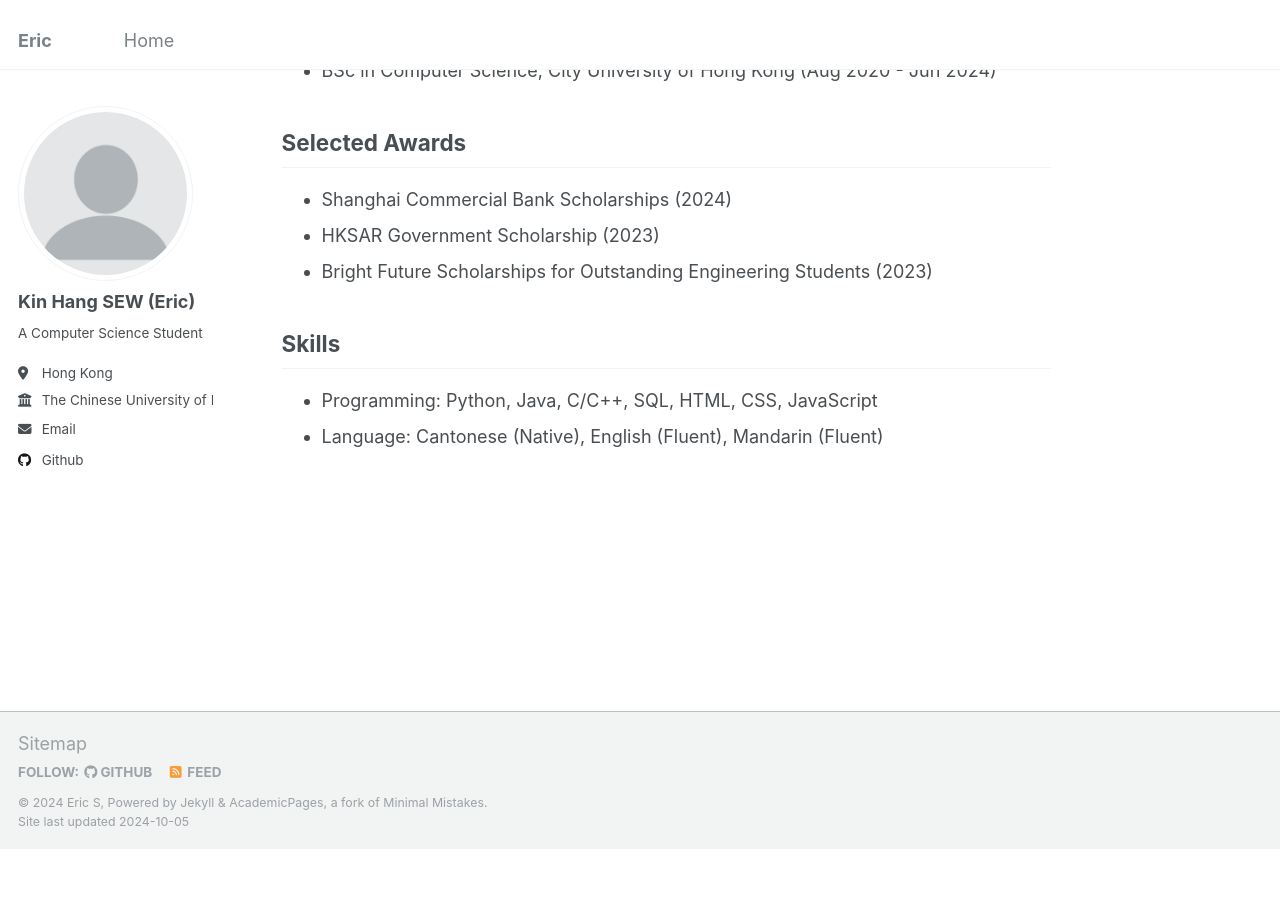
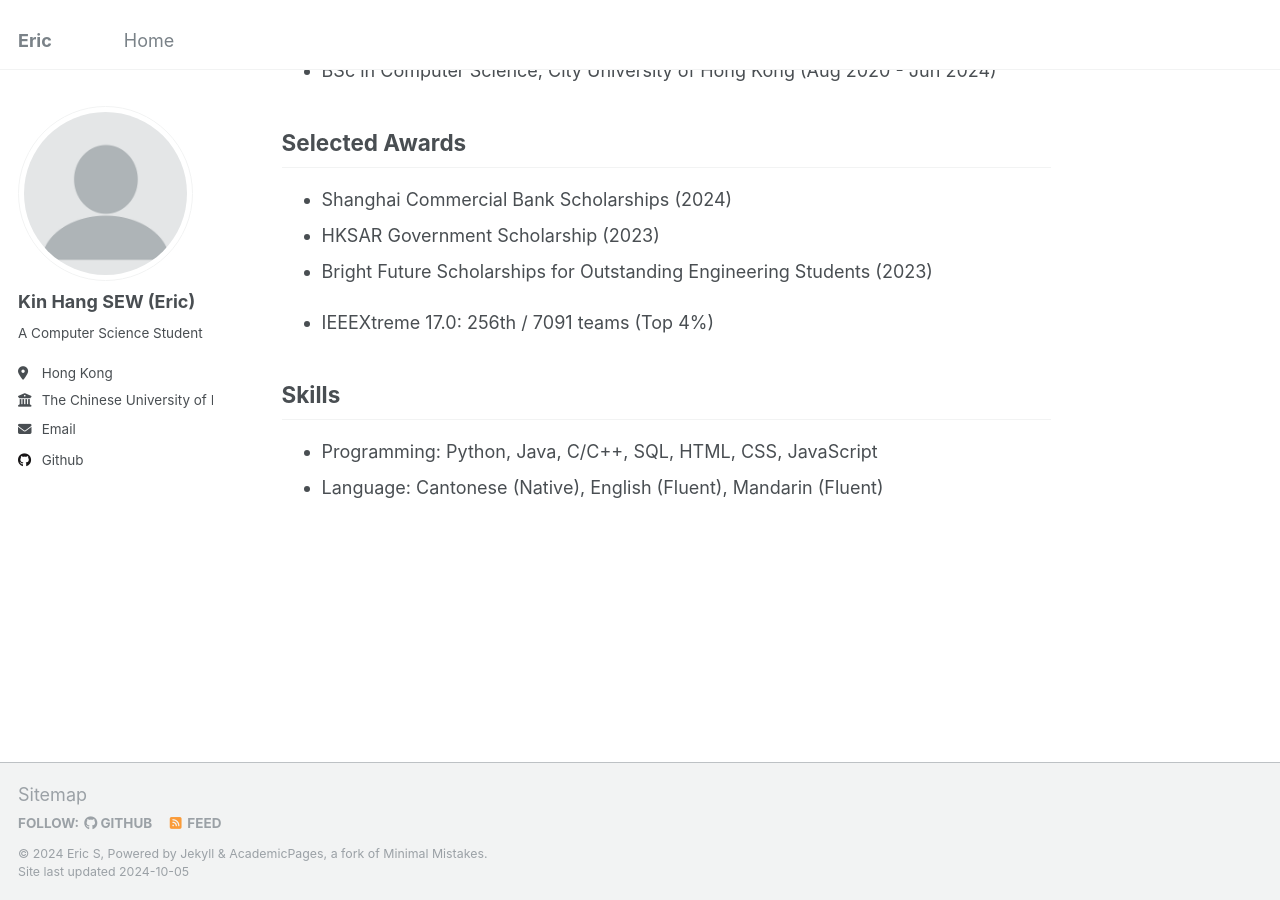
Before and after one commit to ericskh2/ericskh2.github.io, a Jekyll site: the page built from _pages/about.md, in a window 1280 px wide and 900 px high, scrolled down 659 px. Built offline with Jekyll 4.4.1, drawn with Linux system fonts in a browser that asks for light colours; before the commit the page ends 1509 px from its top, so only the background shows below that.

Commit message:
Update about.md

```diff
--- a/_pages/about.md
+++ b/_pages/about.md
@@ -29,6 +29,8 @@ Selected Awards
 - HKSAR Government Scholarship (2023)
 - Bright Future Scholarships for Outstanding Engineering Students (2023)
 
+- IEEEXtreme 17.0: 256th / 7091 teams (Top 4%)
+
 Skills
 ------
 - Programming: Python, Java, C/C++, SQL, HTML, CSS, JavaScript
```
